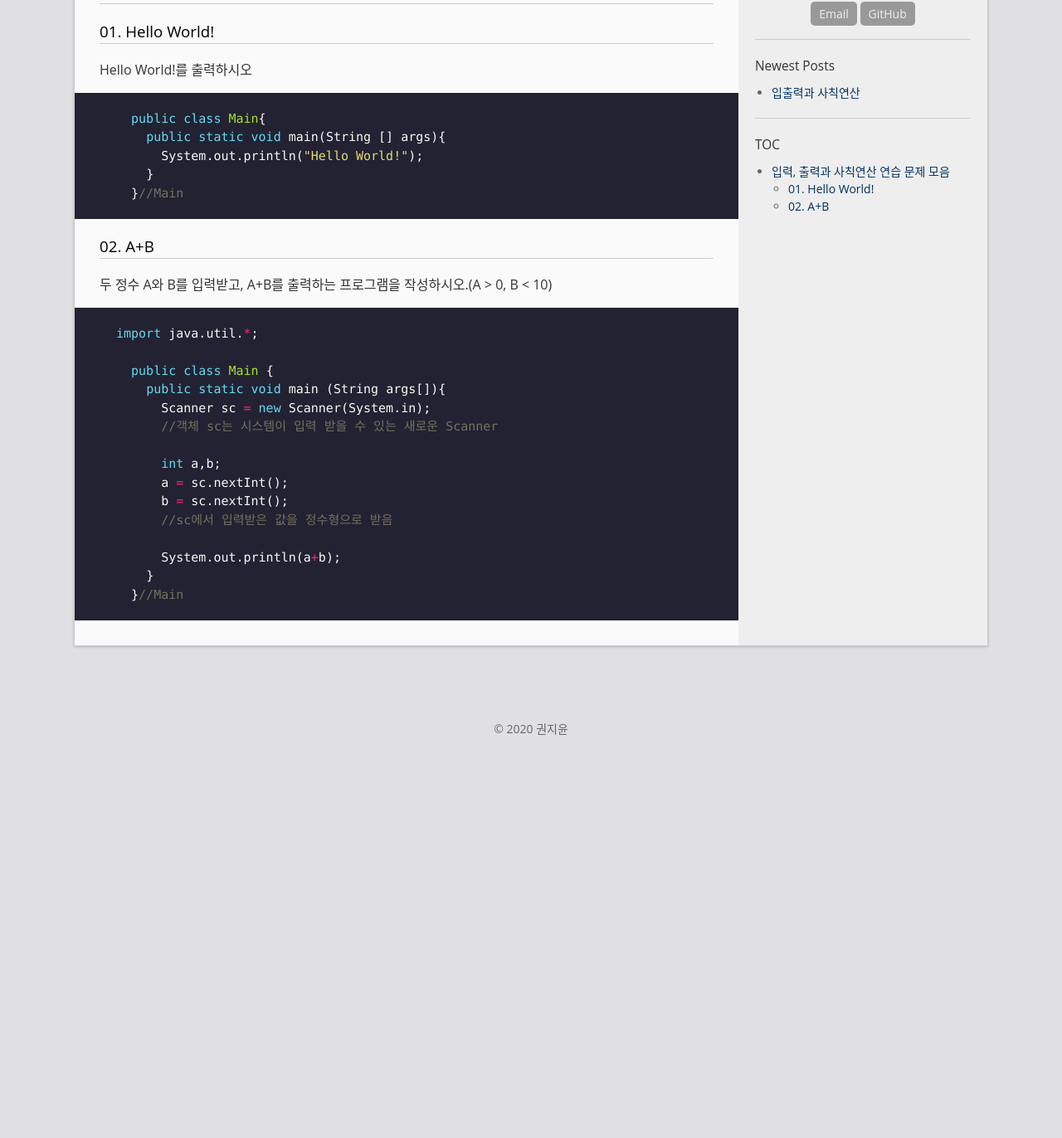
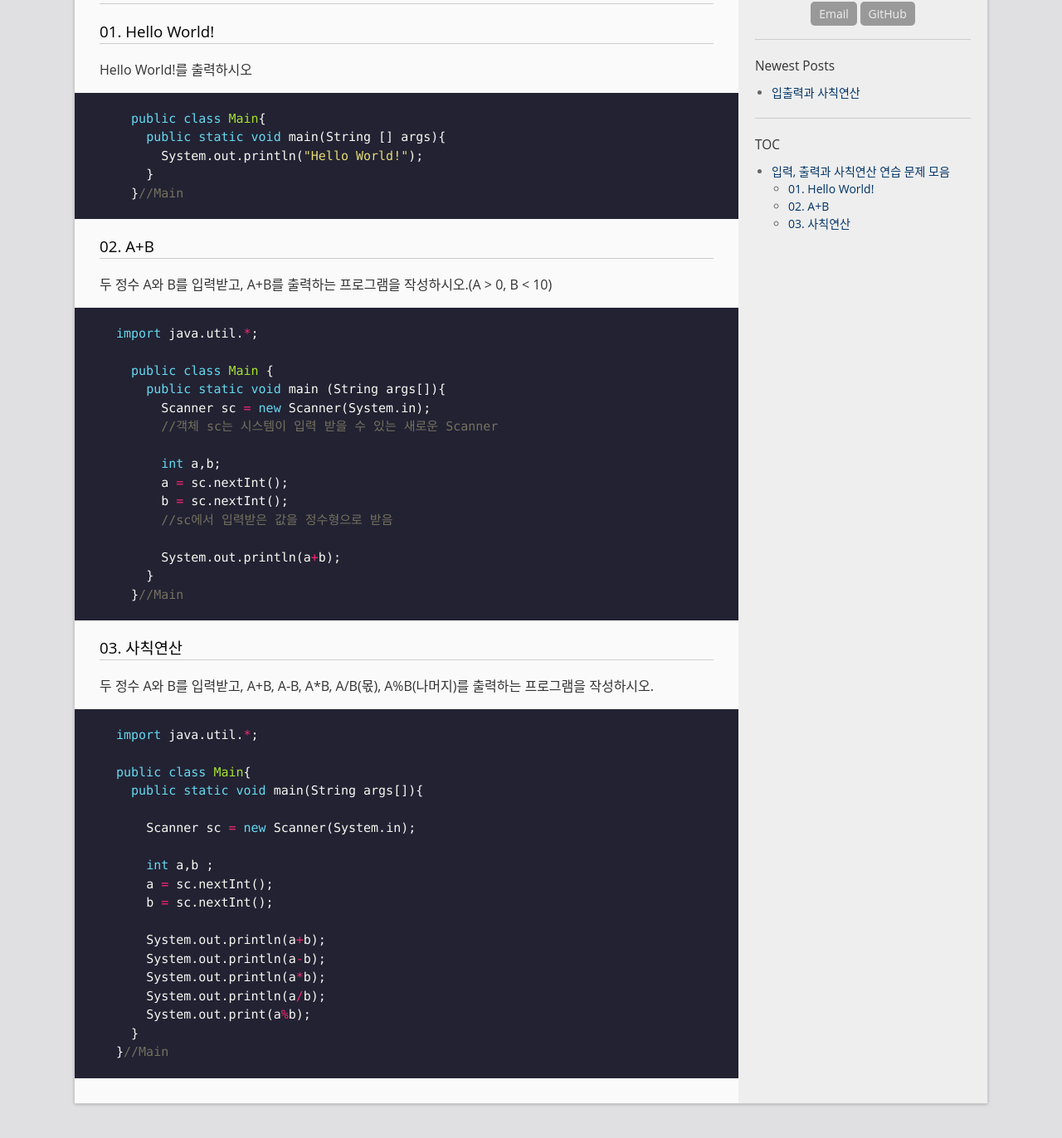
Before and after one commit to KwonJiYoon/KwonJiYoon.github.io, a Jekyll site: the page built from _posts/2020-03-02-test01.md, in a window 1280 px wide and 1400 px high, scrolled down 305 px. Shown: the top 1372 px of the window at 83% size. Built offline with Jekyll 4.4.1, drawn with Linux system fonts in a browser that asks for light colours; before the commit the page ends 1254 px from its top, so only the background shows below that.

Commit message:
Add 03 and edit categories

```diff
--- a/_posts/2020-03-02-test01.md
+++ b/_posts/2020-03-02-test01.md
@@ -39,3 +39,27 @@ import java.util.*;
     }
   }//Main
 ~~~
+
+### 03. 사칙연산
+두 정수 A와 B를 입력받고, A+B, A-B, A*B, A/B(몫), A%B(나머지)를 출력하는 프로그램을 작성하시오.
+
+~~~cpp
+import java.util.*;
+
+public class Main{
+  public static void main(String args[]){
+
+    Scanner sc = new Scanner(System.in);
+
+    int a,b ;
+    a = sc.nextInt();
+    b = sc.nextInt();
+
+    System.out.println(a+b);
+    System.out.println(a-b);
+    System.out.println(a*b);
+    System.out.println(a/b);
+    System.out.print(a%b);
+  }
+}//Main
+~~~
```
Also changed, not shown: other parts of _posts/2020-03-02-test01.md (+1 -1 lines).
